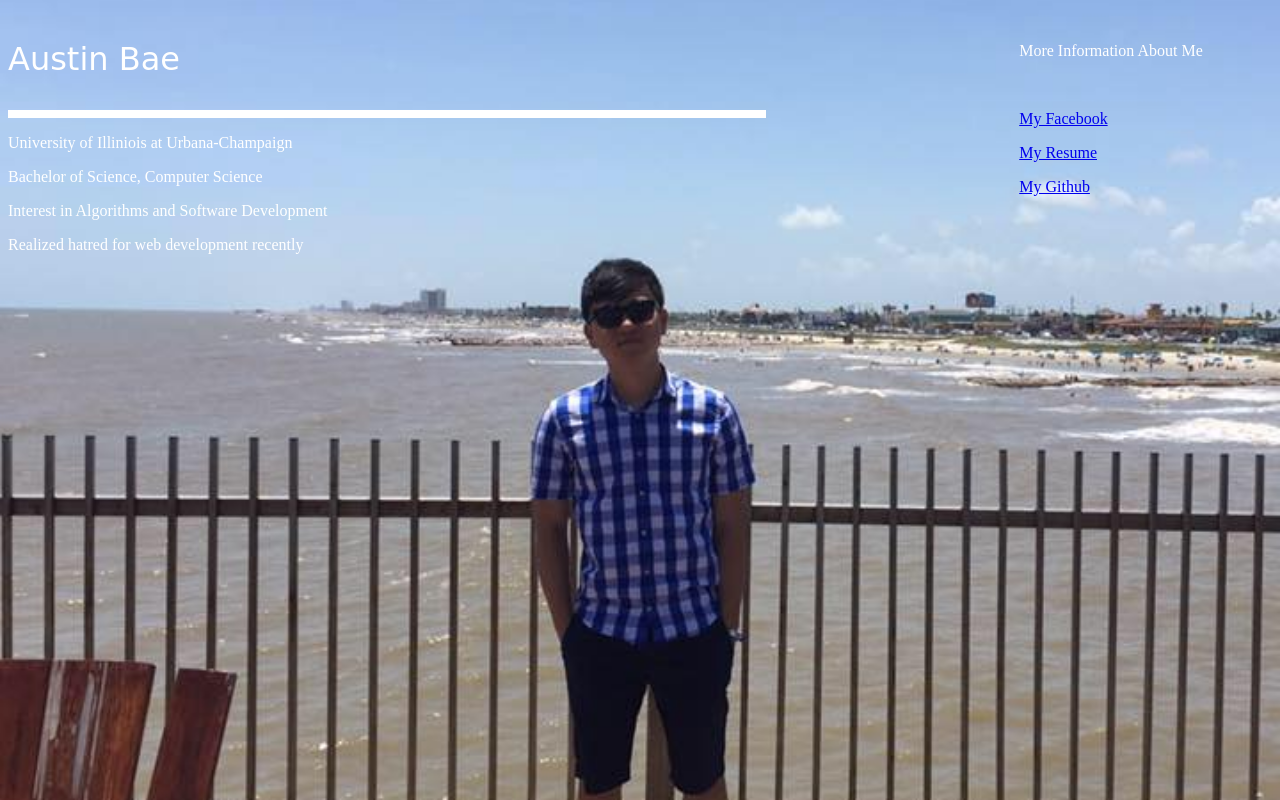
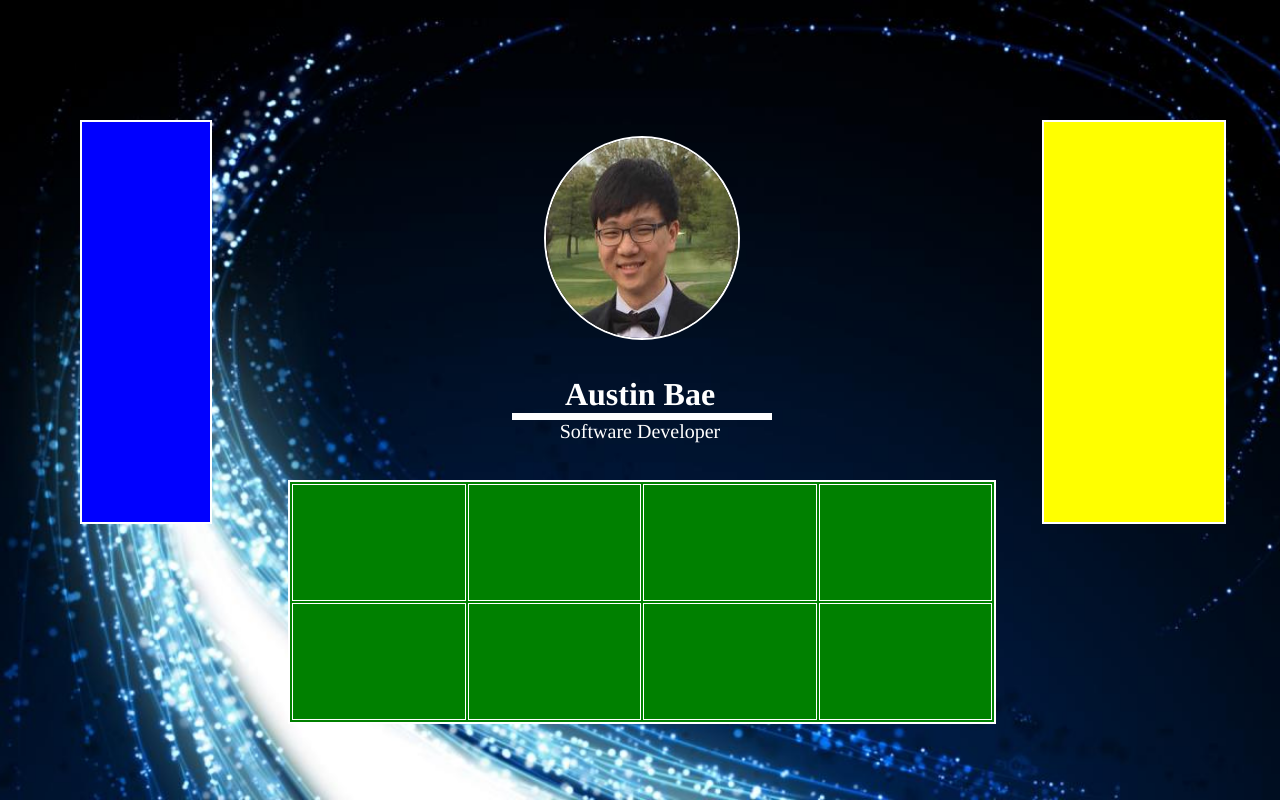
Before and after one commit to hyunraider/hyunraider.github.io, a plain HTML site: page index.html in a window 1280 px wide. Drawn offline with Linux system fonts and the light colour scheme.

Commit message:
wave of changes

```diff
--- a/index.html
+++ b/index.html
@@ -1,26 +1,38 @@
-<!DOCTYPE html>
+<DOCTYPE! html>
 <html>
 	<head>
-    <title>Austin Bae</title>
-    <meta charset = "utf-8">
-    <link rel="stylesheet" type="text/css" href="stylesheet.css">
+		<meta name="viewport" content="width=device-width, initial-scale=1.0">
+		<link href="styles.css" type="text/css" rel="stylesheet" />
+		<title>Austin Bae's Experimental Website</title>
 	</head>
 	<body>
-    <div class="mainframe">
-      <p id="name">Austin Bae</p>
-      <div id="seperate"></div>
-      <p>University of Illiniois at Urbana-Champaign</p>
-      <p>Bachelor of Science, Computer Science</p>
-      <p>Interest in Algorithms and Software Development</p>
-      <p>Realized hatred for web development recently</p>
+		<div id="left_bar">
 		</div>
-    <div class="rightbar">
-      <br>
-      <p>More Information About Me</p>
-      <br>
-      <p><a href="http://www.facebook.com/hyunraider">My Facebook</a></p>
-      <p><a href="Resume.pdf">My Resume</a></p>
-      <p><a href="http://www.github.com/hyunraider">My Github</a></p>
+		<div id="name">
+			<h4>Austin Bae</h4>
+			<div></div>
+			<p>Software Developer</p>
+		</div>
+		<div id="img_wrapper">
+			<img src="images/prom pic.jpg"/>
+		</div>
+		<div id="table">
+			<table>
+				<tr>
+					<td></td>
+					<td></td>
+					<td></td>
+					<td></td>
+				</tr>
+				<tr>
+					<td></td>
+					<td></td>
+					<td></td>
+					<td></td>
+				</tr>
+			</table>
+		</div>
+		<div id="right_bar">
 		</div>
 	</body>
-</html
+</html>
--- /dev/null
+++ b/styles.css
@@ -0,0 +1,93 @@
+body {
+	font-family: Times, serif;
+	font-size: 12px;
+	background-image: url("images/coolshit.jpg");
+  	background-position: center center;
+  	background-repeat: no-repeat;
+  	background-attachment: fixed;
+  	background-size: cover;
+}
+body div {
+	position: absolute;
+	width: 300px;
+	height: 150;
+	border: 2px solid white;
+	margin: 0px;
+}
+table{
+	margin: 0px;
+	height:100%;
+	width:100%;
+}
+td{
+	border:1px solid white;
+}
+#img_wrapper{
+	height: 25%;
+	width: 15%;
+	top: 17%;
+	left: 42.5%;
+	border-radius: 50%;
+}
+#img_wrapper img{
+	width:100%;
+	height: 100%;
+	border-radius: 50%;
+}
+#Left_bar{
+	height: 50%;
+	width: 10%;
+	top: 15%;
+	left: 6.25%;
+	background-color: blue;
+}
+#table{
+	height: 30%;
+	width: 55%;
+	top: 60%;
+	left: 22.5%;
+	background-color: green;
+	padding: 0px;
+}
+#name{
+	height: 13%;
+	width: 25%;
+	top: 45%;
+	left: 37.5%;
+	padding: 0px;
+	border: none;
+}
+#name div{
+	position: relative;
+	height: 2.5%;
+	width: 80%;
+	background-color: white;
+	left: 10%;
+}
+#name h4{
+	position: relative;
+	font-size: 4vmin;
+	color: white;
+	text-align: center;
+	margin: 5% 0px 0px 0px;
+	padding: 0px;
+	left: auto;
+	right: auto;
+}
+#name p{
+	position: relative;
+	font-size: 2.5vmin;
+	color: white;
+	text-align: center;
+	margin: 0px;
+	padding: 0px;
+	left: auto;
+	right: auto;
+}
+#right_bar{
+	height: 50%;
+	width: 14%;
+	right: 4.25%;
+	top: 15%;
+	background-color: yellow;
+}
```
Also changed, not shown: images/coolshit.jpg (added), images/prom pic.jpg (added), 1 other file. Lines whose indentation alone changed are shown as unchanged.
